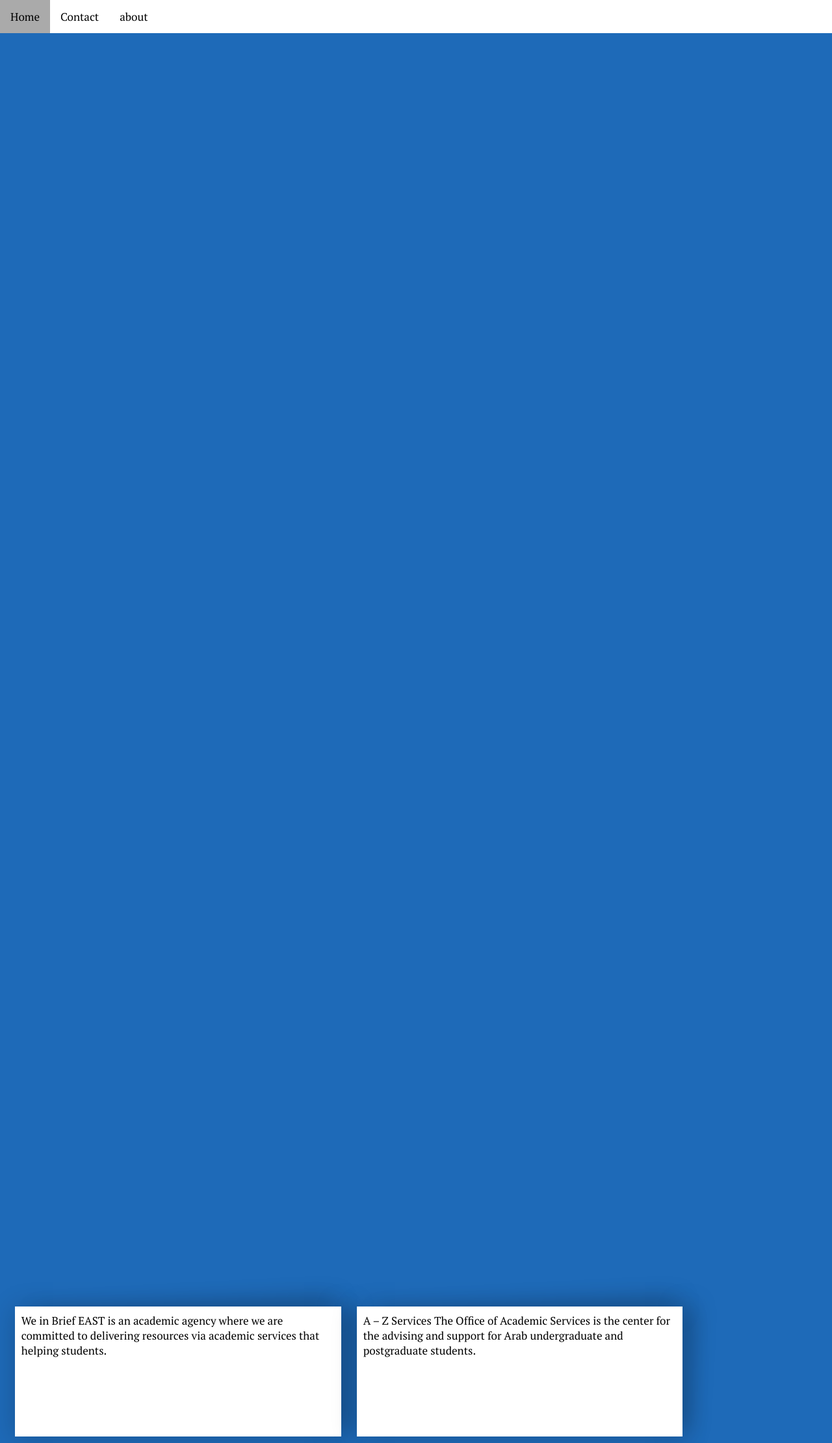
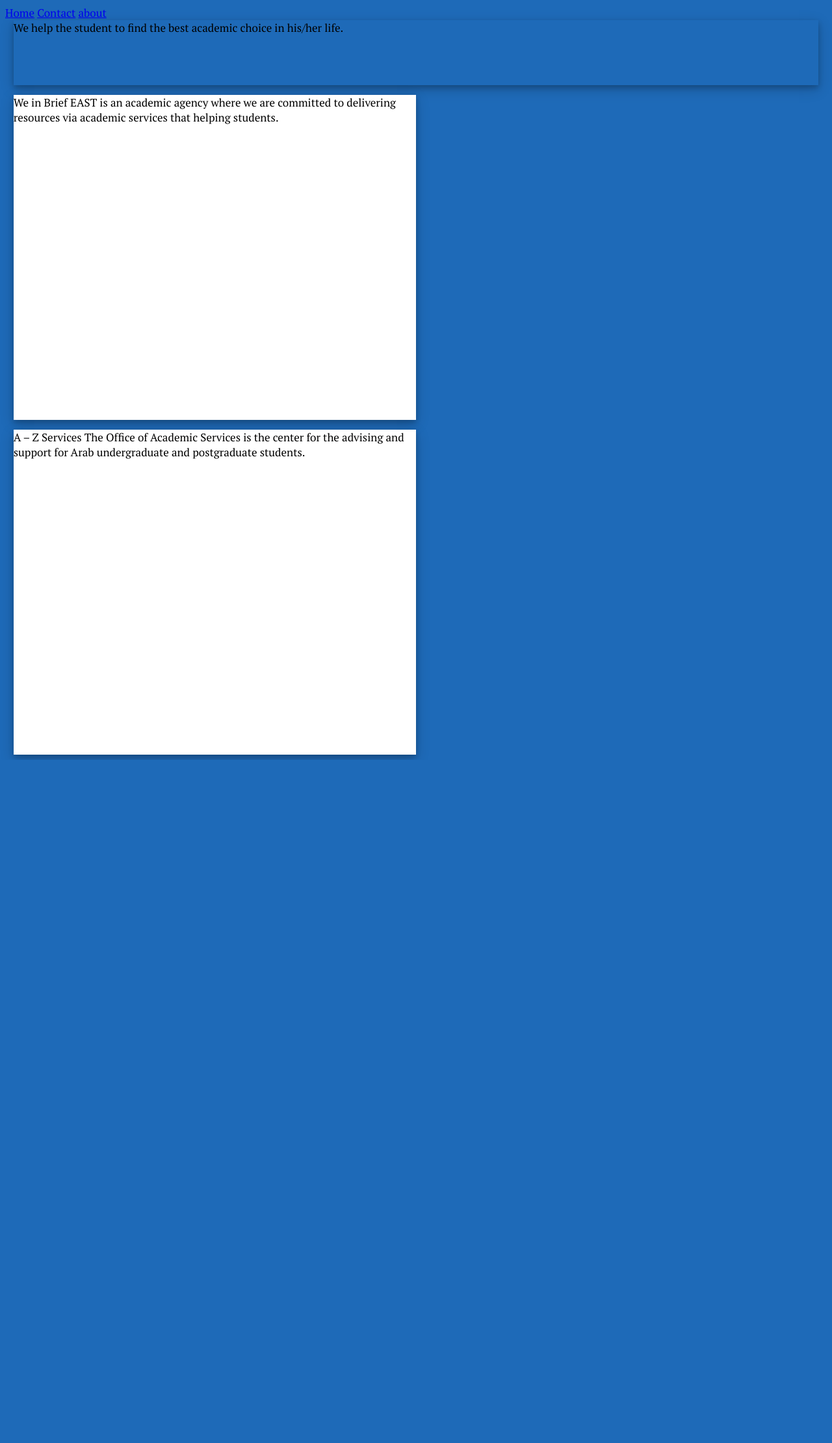
Before and after one commit to abdrb/abdrb.github.io, a PHP site: page /PSDtoHTML/index.html in a window 1280 px wide. Shown: the whole page at 65% size. After the commit the page ends 1169 px from the top, so only its background shows below. Run offline with PHP 8.4, Linux system fonts and the light colour scheme.

Commit message:
header width

```diff
--- a/PSDtoHTML/index.html
+++ b/PSDtoHTML/index.html
@@ -5,6 +5,9 @@
   <meta name="viewport" content="width=device-width, initial-scale=1">
 	<link href="https://fonts.googleapis.com/css?family=PT+Serif" rel="stylesheet">
 	<link rel="stylesheet" type="text/css" href="style.css">
+  <link rel="stylesheet" type="text/css" href="shadow_style1.css">
+  <link rel="stylesheet" type="text/css" href="navbar_style1.css">
+
 	<title></title>
 </head>
 <body>
--- a/PSDtoHTML/style.css
+++ b/PSDtoHTML/style.css
@@ -4,125 +4,38 @@ font-size: 17px;
 
 }
 
-.navbar {
-  overflow: hidden;
-  background-color: #ffffff;
-  position: fixed;
-  top: 0;
-  width: 100%;
-  z-index: 999;
-}
-
-.navbar a {
-  float: left;
-  display: block;
-  color: #000000;
-  text-align: center;
-  padding: 14px 16px;
-  text-decoration: none;
-  font-size: 17px;
-}
-
-.navbar a:hover {
-  background: #aaaaaa;
-  color: black;
-}
 
 /*mobile-first*/
 body {
    background:#1e6ab8;
-   padding: 0;
-   margin: 0;
 }
+
 
 
 .container{
 width: 98%;
-margin: auto;
+margin: 0 auto;
 }
 
  header {
- margin-top 120px;
+ box-shadow: 0 4px 8px 0 rgba(0, 0, 0, 0.2), 0 6px 20px 0 rgba(0, 0, 0, 0.19);
  width: 100%;
- height: 2000px;
+ height: 100px;
  }
 
  section {
- width: 80%;
- height: 200px;
- box-sizing: border-box;
- margin: auto;
- padding: 10px;
- margin-top: 10px;
+ box-shadow: 0 4px 8px 0 rgba(0, 0, 0, 0.2), 0 6px 20px 0 rgba(0, 0, 0, 0.19);
+ width: 100%;
+ height: 500px;
+ display: inline-block;
+ background: #ffffff;
+ margin-top: 15px;
  }
 
-.paper-shadow {
-  position: relative;
-  background: #fff;
 
-  box-shadow: 0px 2px 38px rgba(0, 0, 0, 0.2);
-}
-.paper-shadow:after, .paper-shadow:before{
-  content: '';
-  position: absolute;
-  left: auto;
-  background:none;
-  z-index: -1;
-}
-.paper-shadow:after{
-  width: 90%;
-  height: 10px;
-  top: 30px;
-  right:10px;
-  -webkit-transform: rotate(-3deg);
-  -moz-transform: rotate(-3deg);
-  -o-transform: rotate(-3deg);
-  -ms-transform: rotate(-3deg);
-  transform: rotate(-3deg);
-  -webkit-box-shadow: 0px -20px 36px 5px #295d92;
-  -moz-box-shadow: 0px -20px 36px 5px #295d92;
-  box-shadow: 0px -25px 35px 0px rgba(0,0,0,0.5);
-}
-
-.paper-shadow:before{
-  width: 10px;
-  height: 95%;
-  top: 0px;
-  right:15px;
-  -webkit-transform: rotate(3deg);
-  -moz-transform: rotate(3deg);
-  -o-transform: rotate(3deg);
-  -ms-transform: rotate(3deg);
-  transform: rotate(3deg);
-  -webkit-box-shadow: 20px 0px 25px 5px #295d92;
-  -moz-box-shadow: 20px 0px 25px 5px #295d92;
-  box-shadow: 22px 0px 35px 0px rgba(0,0,0,0.5);
-}
-
-
-/*tablet*/
-@media screen and (min-width: 400px) {
-body {
-	background-color:#1e6ab8;
-	}
+@media (min-width: 768px) {
 section {
-margin: auto;
-display: inline-block;
-width: 40%;
-margin: 10px;
-}
-
-/*desktop*/
-@media screen and (min-width: 900px) {
-body {
-		background-color:#1e6ab8;
-	}
-section {
-margin: auto;
-display: inline-block;
-width: 40%;
-margin:10px;
+width: 50%;
 }
 
 }
-}
```
Also changed, not shown: PSDtoHTML/navbar_style.css (added, +24 -0 lines), PSDtoHTML/shadow_style.css (added, +44 -0 lines).
